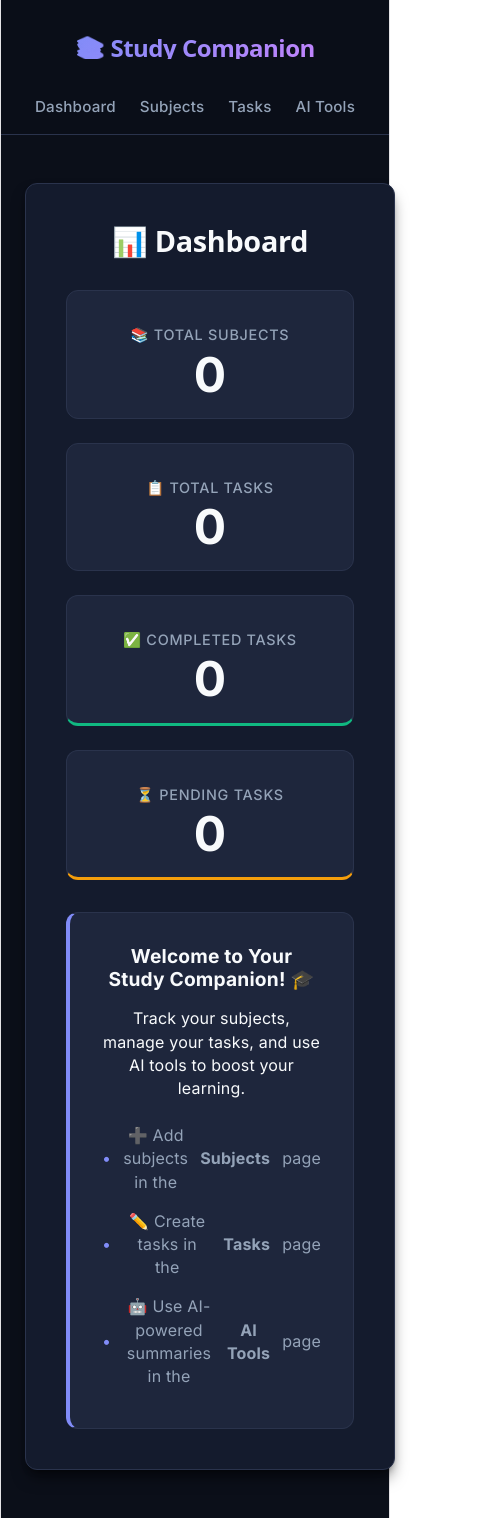
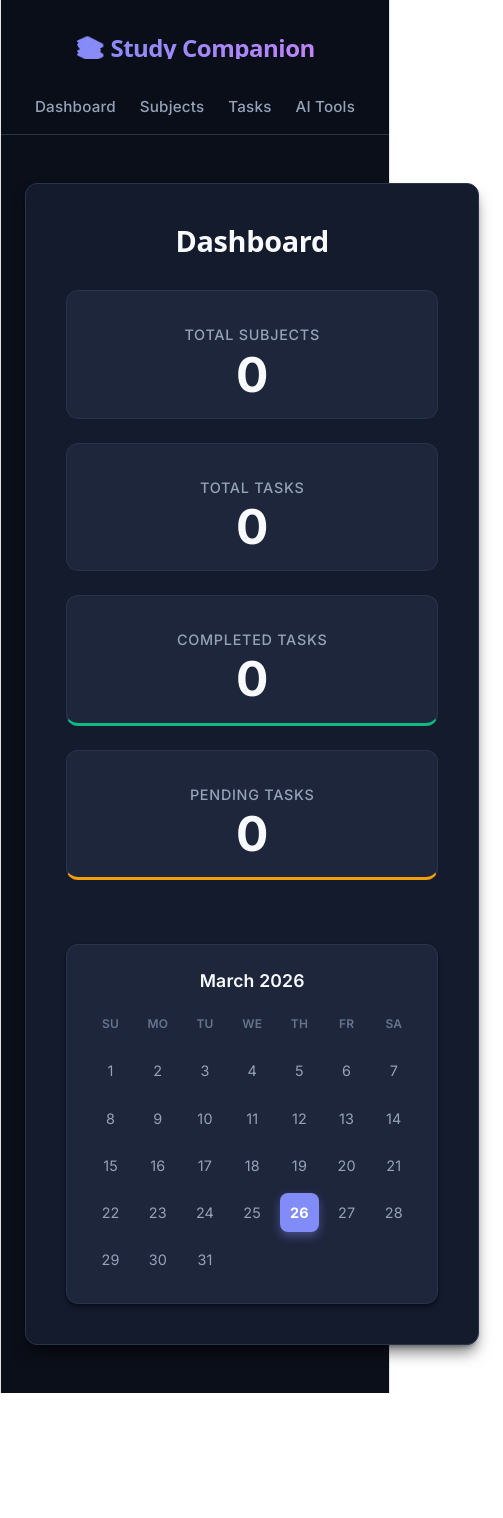
Before and after one commit to Rkshrest/study-companion, a React (Vite) app: page / in a window 390 px wide. Shown: the whole page, 503 px wide, since content can reach past the window. After the commit the page ends 1393 px from the top, so only its background shows below. Built offline with nearby package versions, Linux system fonts and the light colour scheme.

Commit message:
Add minimal calendar component, remove emojis and extra dashboard clutter for a cleaner minimal UI

```diff
--- /dev/null
+++ b/src/components/Calendar.jsx
@@ -0,0 +1,45 @@
+import { useState } from 'react';
+
+export default function Calendar() {
+  const [currentDate] = useState(new Date());
+
+  const daysInMonth = new Date(currentDate.getFullYear(), currentDate.getMonth() + 1, 0).getDate();
+  const firstDayOfMonth = new Date(currentDate.getFullYear(), currentDate.getMonth(), 1).getDay();
+
+  const monthNames = [
+    'January', 'February', 'March', 'April', 'May', 'June',
+    'July', 'August', 'September', 'October', 'November', 'December'
+  ];
+
+  const days = [];
+  for (let i = 0; i < firstDayOfMonth; i++) {
+    days.push(<div key={`empty-${i}`} className="calendar-day empty"></div>);
+  }
+
+  for (let i = 1; i <= daysInMonth; i++) {
+    const isToday = i === currentDate.getDate();
+    days.push(
+      <div key={i} className={`calendar-day ${isToday ? 'today' : ''}`}>
+        {i}
+      </div>
+    );
+  }
+
+  return (
+    <div className="calendar-container">
+      <div className="calendar-header">
+        <h3>{monthNames[currentDate.getMonth()]} {currentDate.getFullYear()}</h3>
+      </div>
+      <div className="calendar-grid">
+        <div className="calendar-weekday">Su</div>
+        <div className="calendar-weekday">Mo</div>
+        <div className="calendar-weekday">Tu</div>
+        <div className="calendar-weekday">We</div>
+        <div className="calendar-weekday">Th</div>
+        <div className="calendar-weekday">Fr</div>
+        <div className="calendar-weekday">Sa</div>
+        {days}
+      </div>
+    </div>
+  );
+}
--- a/src/pages/AITools.jsx
+++ b/src/pages/AITools.jsx
@@ -151,12 +151,12 @@ To master this topic, try different learning approaches: read textbooks, watch e
 
   return (
     <div className="ai-tools">
-      <h2>🤖 AI Study Companion</h2>
+      <h2>AI Study Companion</h2>
 
       <div className="ai-section">
         <div className="ai-header" style={{ display: 'flex', justifyContent: 'space-between', alignItems: 'center' }}>
           <div>
-            <h3>📝 Generate AI-Powered Summary</h3>
+            <h3>Generate AI-Powered Summary</h3>
             <p className="description">Ask about any topic and get instant, intelligent explanations!</p>
           </div>
           {useRealApi && <span className="status-badge completed" style={{ height: 'fit-content' }}>Live API Active</span>}
@@ -251,14 +251,14 @@ To master this topic, try different learning approaches: read textbooks, watch e
       {/* Tips Section */}
       <div className="ai-tips-container">
         <div className="tips-section tips-usage">
-          <h3>✨ Tips for Best Results</h3>
+          <h3>Tips for Best Results</h3>
           <ul>
-            <li>✓ Be specific and detailed with your topic</li>
-            <li>✓ Use the AI summaries as study guides combined with textbooks</li>
-            <li>✓ Try asking follow-up questions about the same topic</li>
-            <li>✓ Use the download feature to save summaries for later</li>
-            <li>✓ Break down complex topics into smaller questions</li>
-            <li>✓ Always verify facts with official sources</li>
+            <li>Be specific and detailed with your topic</li>
+            <li>Use the AI summaries as study guides combined with textbooks</li>
+            <li>Try asking follow-up questions about the same topic</li>
+            <li>Use the download feature to save summaries for later</li>
+            <li>Break down complex topics into smaller questions</li>
+            <li>Always verify facts with official sources</li>
           </ul>
         </div>
       </div>
--- a/src/pages/Dashboard.jsx
+++ b/src/pages/Dashboard.jsx
@@ -1,5 +1,5 @@
-// Dashboard.jsx - Shows study statistics
 import { useState, useEffect } from 'react';
+import Calendar from '../components/Calendar';
 
 export default function Dashboard() {
   const [stats, setStats] = useState({
@@ -47,38 +47,34 @@ export default function Dashboard() {
 
   return (
     <div className="dashboard">
-      <h2>📊 Dashboard</h2>
+      <h2>Dashboard</h2>
 
+      <div className="dashboard-layout">
         <div className="stats-container">
           <div className="stat-card">
-          <h3>📚 Total Subjects</h3>
+            <h3>Total Subjects</h3>
             <p className="stat-number">{stats.totalSubjects}</p>
           </div>
 
           <div className="stat-card">
-          <h3>📋 Total Tasks</h3>
+            <h3>Total Tasks</h3>
             <p className="stat-number">{stats.totalTasks}</p>
           </div>
 
           <div className="stat-card completed">
-          <h3>✅ Completed Tasks</h3>
+            <h3>Completed Tasks</h3>
             <p className="stat-number">{stats.completedTasks}</p>
           </div>
 
           <div className="stat-card pending">
-          <h3>⏳ Pending Tasks</h3>
+            <h3>Pending Tasks</h3>
             <p className="stat-number">{stats.pendingTasks}</p>
           </div>
         </div>
 
-      <div className="dashboard-info">
-        <h3>Welcome to Your Study Companion! 🎓</h3>
-        <p>Track your subjects, manage your tasks, and use AI tools to boost your learning.</p>
-        <ul>
-          <li>➕ Add subjects in the <strong>Subjects</strong> page</li>
-          <li>✏️ Create tasks in the <strong>Tasks</strong> page</li>
-          <li>🤖 Use AI-powered summaries in the <strong>AI Tools</strong> page</li>
-        </ul>
+        <div className="dashboard-side">
+          <Calendar />
+        </div>
       </div>
     </div>
   );
--- a/src/pages/Subjects.jsx
+++ b/src/pages/Subjects.jsx
@@ -45,7 +45,7 @@ export default function Subjects() {
 
   return (
     <div className="subjects">
-      <h2>📚 Subjects</h2>
+      <h2>Subjects</h2>
 
       <div className="input-section">
         <input
--- a/src/pages/Tasks.jsx
+++ b/src/pages/Tasks.jsx
@@ -71,7 +71,7 @@ export default function Tasks() {
 
   return (
     <div className="tasks">
-      <h2>✅ Tasks</h2>
+      <h2>Tasks</h2>
 
       <div className="input-section">
         <input
--- a/src/styles.css
+++ b/src/styles.css
@@ -316,35 +316,73 @@ h2 {
   margin-top: 0.5rem;
 }
 
-.dashboard-info {
+/* ===== Dashboard Layout & Calendar ===== */
+.dashboard-layout {
+  display: grid;
+  grid-template-columns: 2.5fr 1fr;
+  gap: 2rem;
+  align-items: flex-start;
+}
+
+@media (max-width: 900px) {
+  .dashboard-layout {
+    grid-template-columns: 1fr;
+  }
+}
+
+.calendar-container {
   background: var(--bg-elevated);
-  padding: 2rem;
+  padding: 1.5rem;
   border-radius: var(--radius-lg);
   border: 1px solid var(--border-subtle);
-  border-left: 4px solid var(--accent-primary);
+  box-shadow: var(--shadow-md);
+  text-align: center;
 }
 
-.dashboard-info h3 {
+.calendar-header h3 {
   color: var(--text-primary);
-  margin-bottom: 1rem;
-  font-size: 1.2rem;
+  font-size: 1.1rem;
+  font-weight: 600;
+  margin-bottom: 1.25rem;
 }
 
-.dashboard-info ul {
-  list-style: none;
-  margin-top: 1rem;
+.calendar-grid {
+  display: grid;
+  grid-template-columns: repeat(7, 1fr);
+  gap: 0.5rem;
 }
 
-.dashboard-info li {
+.calendar-weekday {
+  color: var(--text-muted);
+  font-size: 0.75rem;
+  font-weight: 600;
+  text-transform: uppercase;
+  margin-bottom: 0.5rem;
+}
+
+.calendar-day {
+  color: var(--text-secondary);
+  font-size: 0.9rem;
   padding: 0.5rem 0;
-  color: var(--text-secondary);
+  border-radius: var(--radius-md);
   display: flex;
+  justify-content: center;
   align-items: center;
-  gap: 0.75rem;
+  aspect-ratio: 1;
+  transition: var(--transition-smooth);
 }
-.dashboard-info li:before {
-  content: "•";
-  color: var(--accent-primary);
+
+.calendar-day:not(.empty):hover {
+  background: var(--border-strong);
+  color: var(--text-primary);
+  cursor: pointer;
+}
+
+.calendar-day.today {
+  background: var(--accent-primary);
+  color: white;
+  font-weight: 700;
+  box-shadow: 0 4px 10px rgba(129, 140, 248, 0.4);
 }
 
 /* ===== Subjects Page ===== */
```
Lines whose indentation alone changed are shown as unchanged.
